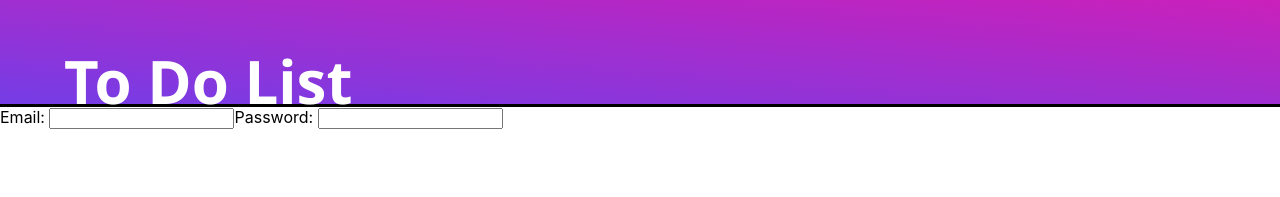
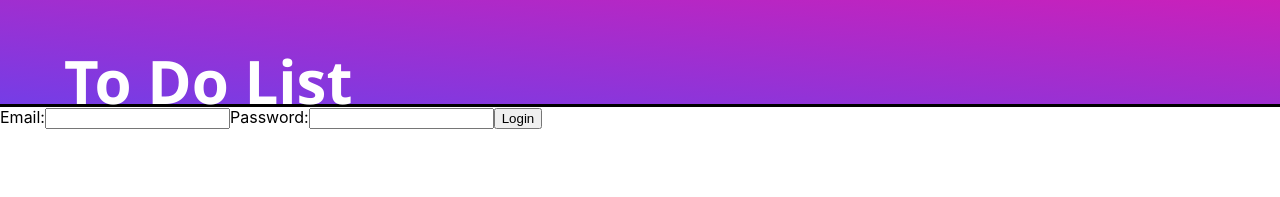
Before and after one commit to DanWilk/todoList, a React (Create React App) app in the folder client/: page / in a window 1280 px wide. Shown: the top 197 px of the page. Built offline with nearby package versions, Linux system fonts and the light colour scheme.

Commit message:
connected front to back getting cors error

```diff
--- a/client/package.json
+++ b/client/package.json
@@ -2,6 +2,7 @@
   "name": "todolist",
   "version": "0.1.0",
   "private": true,
+  "proxy": "http://localhost3001",
   "dependencies": {
     "@testing-library/jest-dom": "^5.16.5",
     "@testing-library/react": "^13.4.0",
--- a/client/src/pages/Login/Login.js
+++ b/client/src/pages/Login/Login.js
@@ -1,14 +1,48 @@
-import React from "react";
+import React, {useState} from "react";
+import Auth from "../../utils/auth";
 
 const Login = () => {
+
+    const [userData, setUserData] = useState({usename: "", email: ""});
+
+    const handleChange = (event) => {
+        const { name, value } = event.target;
+
+        setUserData({
+            ...userData,
+            [name]: value,
+        });
+    }
+
+    const handleFormSubmit = async (event) => {
+        event.preventDefault();
+
+        try {
+            await fetch("http://localhost3001.com/api/user", {
+                method: "POST",
+                body: JSON.stringify(userData),
+
+            })
+            .then(dbUserData => {
+                console.log(dbUserData);
+                Auth.login(dbUserData);
+            })
+        } catch(e) {
+            console.error(e);
+        }
+    }
     return (
     <main>
-        <form class="loginForm">
-            <label for="email">Email: </label>
-            <input type="email" name="email" id="email"></input>
-            <label for="password">Password: </label>
-            <input type="password" name="password" id="password"></input>
+        <form className="loginForm" onSubmit={handleFormSubmit}>
+            <label>Email:
+            <input type="email" name="email" id="email" onChange={handleChange}></input>
+            </label>
+            <label>Password:
+            <input type="password" name="password" id="password" onChange={handleChange}></input>
+            </label>
+            <button type="submit">Login</button>
         </form>
+
     </main>
     )
 }
```
Also changed, not shown: 1 other file (tests, documents, lock files or other folders).
